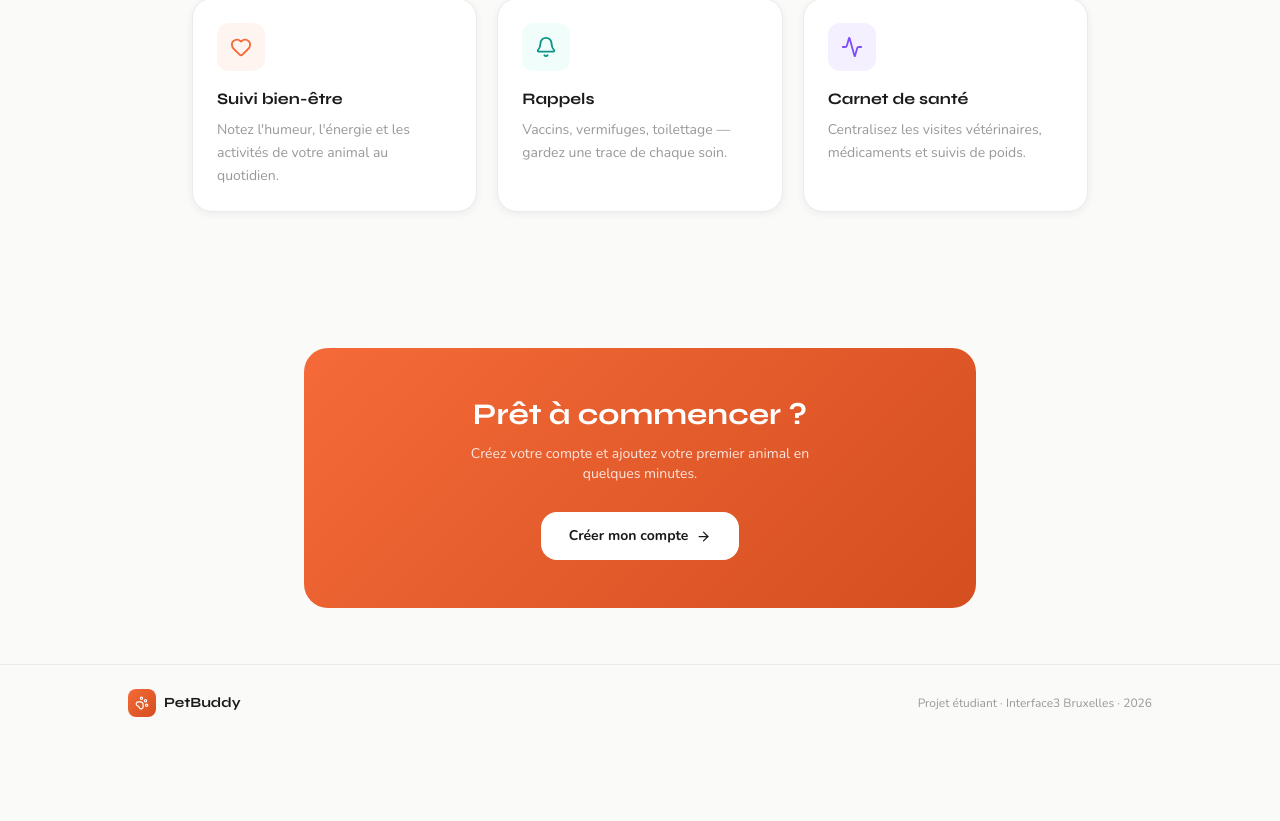
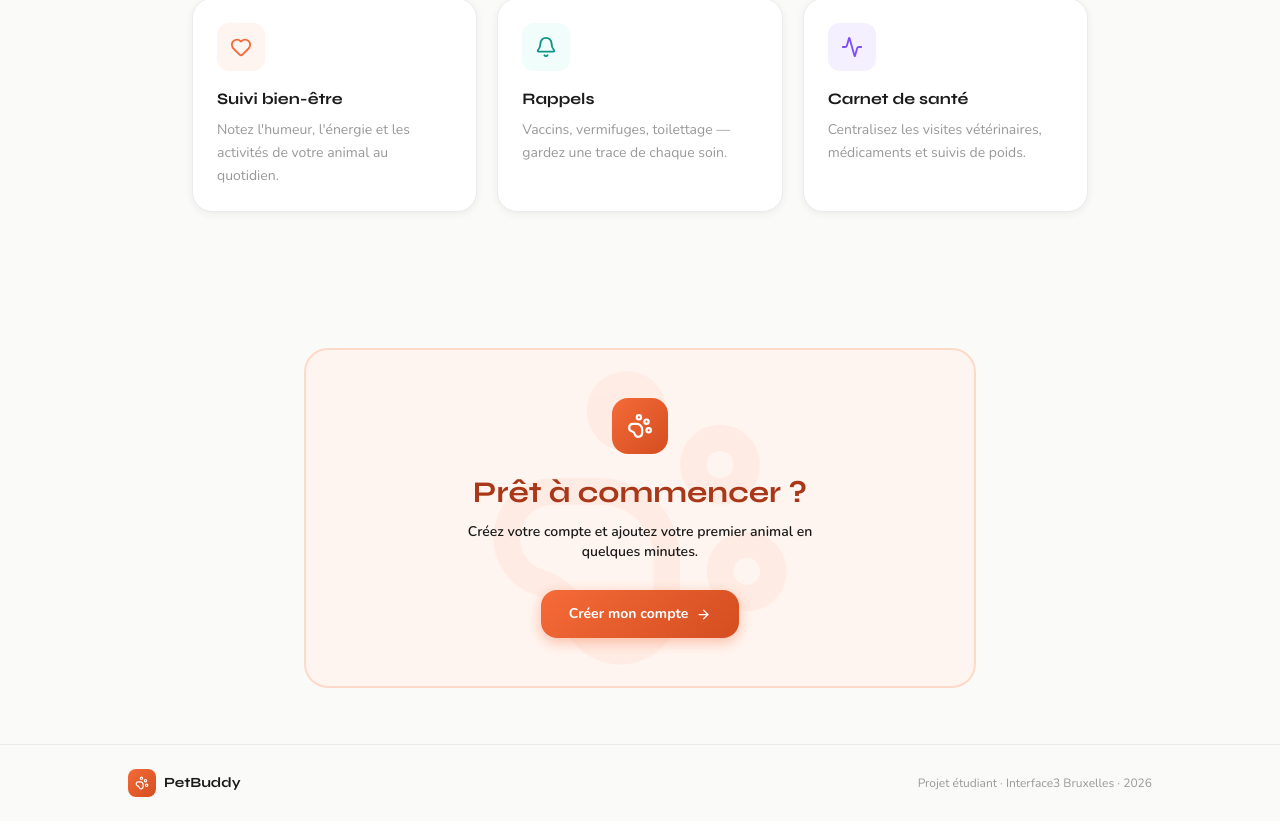
Before and after one commit to nabila-tamajnit/petbuddy-frontend, a React (Vite) app: page / in a window 1280 px wide. Shown: the part 874-1695 px from the top of the page. Before the commit the page ends 1615 px from the top, so only its background shows below. Built offline with nearby package versions, Linux system fonts and the light colour scheme; no server answers.

Commit message:
feat(home): replace CTA block with decorative PawPrint background element

```diff
--- a/src/pages/Home.jsx
+++ b/src/pages/Home.jsx
@@ -1,7 +1,5 @@
 import { useNavigate, Link } from 'react-router-dom';
-import {
-    PawPrint, Heart, Bell, Activity, ArrowRight, CheckCircle,
-} from 'lucide-react';
+import { PawPrint, Heart, Bell, Activity, ArrowRight, CheckCircle } from 'lucide-react';
 import Button from '../components/ui/Button';
 import useAuth from '../hooks/useAuth';
 
@@ -100,12 +98,12 @@ const Home = () => {
 
                 {/* Image — desktop et mobile */}
                 <picture className="absolute inset-0 w-full h-full">
-                    {/* Mobile : image portrait */}
+                    {/* Mobile */}
                     <source
                         media="(max-width: 767px)"
                         srcSet="/src/assets/images/hero-animals-mobile.png"
                     />
-                    {/* Desktop : image paysage */}
+                    {/* Desktop */}
                     <img
                         src="/src/assets/images/hero-animals.png"
                         alt="Un chien et un chat heureux"
@@ -118,7 +116,6 @@ const Home = () => {
                     className="absolute inset-0"
                     style={{
                         background: [
-                            // Desktop : dégradé vers la droite
                             'linear-gradient(to right, rgba(250,250,248,0.97) 35%, rgba(250,250,248,0.6) 60%, transparent 80%)',
                         ].join(', '),
                     }}
@@ -275,33 +272,62 @@ const Home = () => {
             CTA FINAL
             ════════════════════════════════ */}
             <section className="px-5 md:px-10 lg:px-20 py-14">
+                <div className="max-w-2xl mx-auto">
                     <div
-                    className="max-w-2xl mx-auto rounded-3xl p-8 md:p-12 text-center"
+                        className="relative rounded-3xl p-8 md:p-12 text-center overflow-hidden"
+                        style={{ backgroundColor: 'var(--color-orange-50)', border: '2px solid var(--color-orange-100)' }}
+                    >
+                        {/* Patte arrière-plan */}
+                        <div
+                            className="absolute inset-0 flex items-center justify-center pointer-events-none"
+                            style={{ opacity: 0.06 }}
+                        >
+                            <PawPrint
+                                size={320}
+                                style={{ color: 'var(--color-orange-400)' }}
+                            />
+                        </div>
+
+                        {/* Contenu par-dessus */}
+                        <div className="relative z-10">
+                            <div
+                                className="w-14 h-14 rounded-2xl flex items-center justify-center mx-auto mb-5"
                                 style={{ background: 'var(--gradient-orange)' }}
                             >
+                                <PawPrint size={26} color="white" />
+                            </div>
+
                             <h2
-                        className="text-2xl md:text-3xl font-bold text-white mb-3"
-                        style={{ fontFamily: 'var(--font-syne)' }}
+                                className="text-2xl md:text-3xl font-bold mb-3"
+                                style={{
+                                    fontFamily: 'var(--font-syne)',
+                                    color: 'var(--color-orange-600)',
+                                }}
                             >
                                 Prêt à commencer ?
                             </h2>
+
                             <p
-                        className="text-sm mb-7 max-w-sm mx-auto"
-                        style={{ color: 'rgba(255,255,255,0.85)' }}
+                                className="text-sm font-semibold mb-7 max-w-sm mx-auto"
+                                style={{ color: 'var(--color-orange-500)' }}
                             >
                                 Créez votre compte et ajoutez votre premier animal en quelques minutes.
                             </p>
+
                             <button
-                        onClick={() => navigate('/register')}
+                                onClick={() => navigate(isAuthenticated ? '/dashboard' : '/register')}
                                 className="inline-flex items-center gap-2 px-7 py-3.5 rounded-2xl font-bold text-sm transition-all duration-200 hover:opacity-90 active:scale-95 cursor-pointer"
                                 style={{
-                            backgroundColor: 'white',
-                            color: 'var(--color-orange-500)',
+                                    background: 'var(--gradient-orange)',
+                                    color: 'white',
+                                    boxShadow: '0 4px 14px rgba(245, 106, 56, 0.40)',
                                 }}
                             >
-                        Créer mon compte
+                                {isAuthenticated ? 'Accéder à mon espace' : 'Créer mon compte'}
                                 <ArrowRight size={15} />
                             </button>
+                        </div>
+                    </div>
                 </div>
             </section>
 
```
Lines whose indentation alone changed are shown as unchanged.
